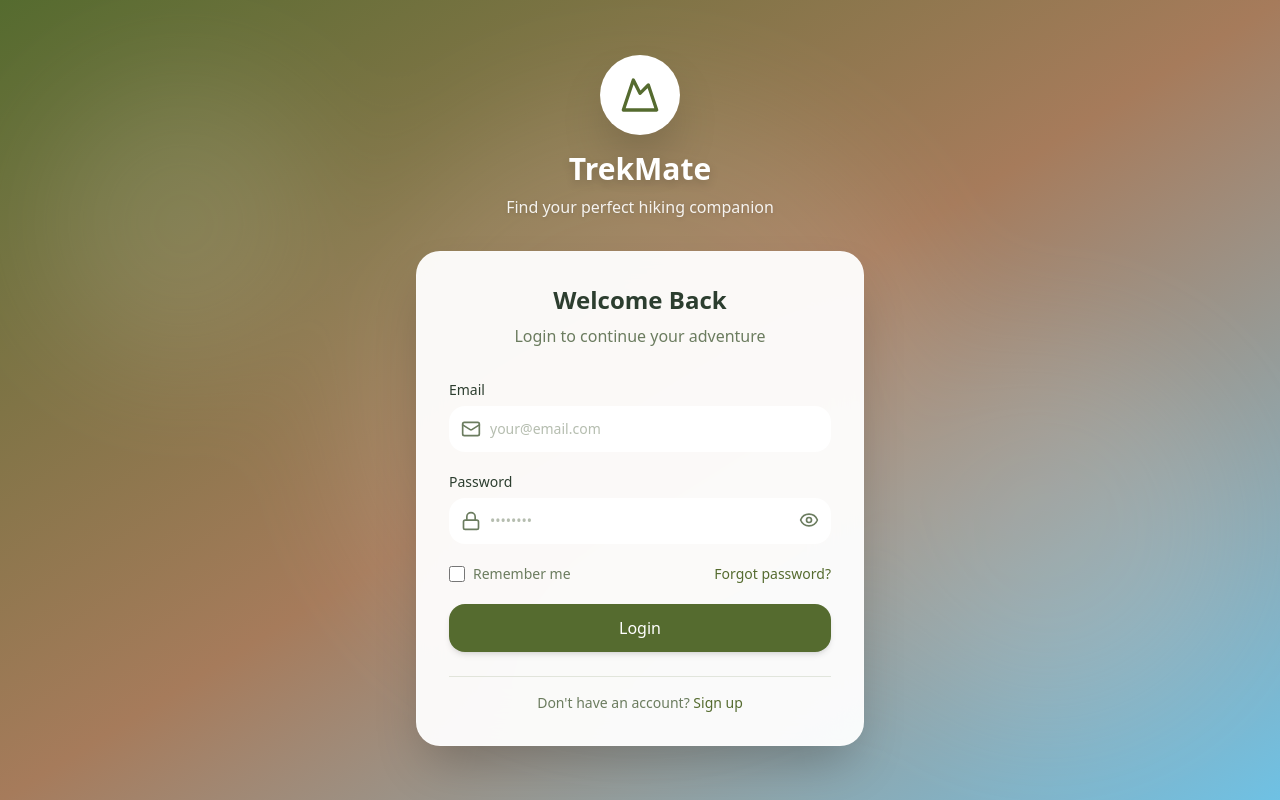
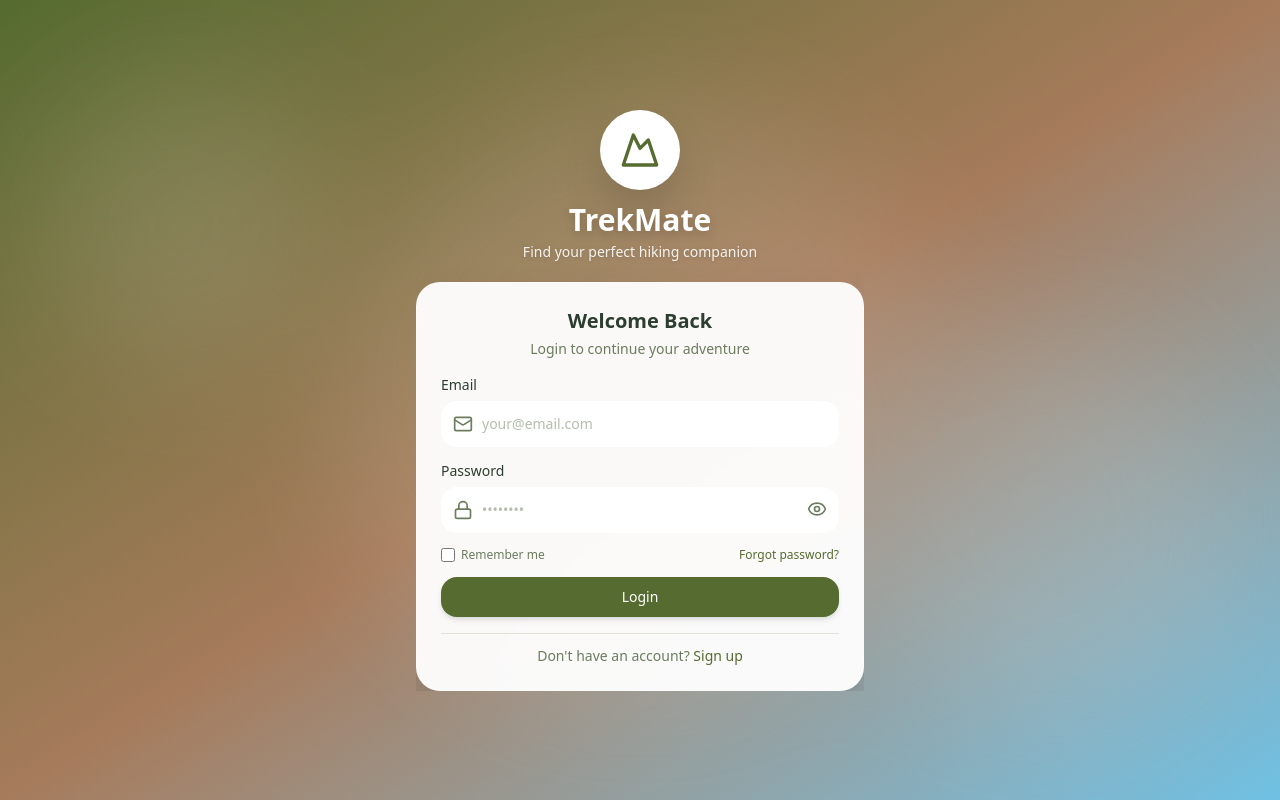
Before and after one commit to devendrasubedi/Web-Based-Companion-Finder-Using-Hybrid-Recommendation, a React (Vite) app in the folder client/: page /login in a window 1280 px wide. Built offline with nearby package versions, Linux system fonts and the light colour scheme; no server answers.

Commit message:
fixed styling issues in the login

```diff
--- a/client/src/pages/LoginPage.jsx
+++ b/client/src/pages/LoginPage.jsx
@@ -39,7 +39,7 @@ const LoginPage = () => {
 	};
 
 	return (
-		<div className="min-h-screen flex items-center justify-center p-4 bg-gradient-to-br from-primary via-secondary to-accent relative overflow-hidden">
+		<div className="h-screen flex items-center justify-center px-4 py-3 bg-gradient-to-br from-primary via-secondary to-accent relative overflow-hidden">
 			{/* Decorative Elements */}
 			<div className="absolute top-0 left-0 w-full h-full opacity-10 pointer-events-none">
 				<div className="absolute top-20 left-10 w-72 h-72 bg-white rounded-full blur-3xl" />
@@ -47,24 +47,24 @@ const LoginPage = () => {
 				<div className="absolute top-1/2 left-1/2 -translate-x-1/2 -translate-y-1/2 w-[600px] h-[600px] bg-white rounded-full blur-3xl" />
 			</div>
 
-			<div className="relative w-full max-w-md">
+			<div className="relative w-full max-w-md max-h-[95vh] overflow-y-auto">
 				{/* Logo and Title */}
-				<div className="text-center mb-8">
-					<div className="inline-flex items-center justify-center w-20 h-20 bg-white rounded-full mb-4 shadow-2xl">
-						<Mountain className="w-10 h-10 text-primary" />
+				<div className="text-center mb-4 sm:mb-5">
+					<div className="inline-flex items-center justify-center w-16 h-16 sm:w-20 sm:h-20 bg-white rounded-full mb-2 sm:mb-3 shadow-2xl">
+						<Mountain className="w-8 h-8 sm:w-10 sm:h-10 text-primary" />
 					</div>
-					<h1 className="text-white text-3xl font-bold mb-2 drop-shadow-lg">TrekMate</h1>
-					<p className="text-white/90 drop-shadow font-medium">Find your perfect hiking companion</p>
+					<h1 className="text-white text-2xl sm:text-3xl font-bold mb-1 drop-shadow-lg">TrekMate</h1>
+					<p className="text-white/90 drop-shadow font-medium text-sm">Find your perfect hiking companion</p>
 				</div>
 
 				{/* Login Card */}
-				<div className="bg-white/95 backdrop-blur-xl rounded-3xl shadow-2xl p-8 border border-white/20">
-					<div className="text-center mb-8">
-						<h2 className="text-2xl font-bold text-foreground mb-2">Welcome Back</h2>
-						<p className="text-muted-foreground">Login to continue your adventure</p>
+				<div className="bg-white/95 backdrop-blur-xl rounded-2xl sm:rounded-3xl shadow-2xl p-4 sm:p-6 border border-white/20">
+					<div className="text-center mb-3 sm:mb-4">
+						<h2 className="text-lg sm:text-xl font-bold text-foreground mb-0.5 sm:mb-1">Welcome Back</h2>
+						<p className="text-muted-foreground text-xs sm:text-sm">Login to continue your adventure</p>
 					</div>
 
-					<form onSubmit={handleSubmit} className="space-y-5">
+					<form onSubmit={handleSubmit} className="space-y-3 sm:space-y-3.5">
 						<Input
 							type="email"
 							id="login-email"
@@ -103,22 +103,22 @@ const LoginPage = () => {
 						</div>
 
 						{error && (
-							<div className="p-3 rounded-lg bg-red-50 text-red-500 text-sm font-medium border border-red-100">
+							<div className="p-2 sm:p-2.5 rounded-lg bg-red-50 text-red-500 text-xs font-medium border border-red-100">
 								{error}
 							</div>
 						)}
 
-						<div className="flex items-center justify-between text-sm">
-							<label className="flex items-center gap-2 cursor-pointer">
+						<div className="flex items-center justify-between text-xs gap-2">
+							<label className="flex items-center gap-1.5 cursor-pointer">
 								<input
 									type="checkbox"
-									className="w-4 h-4 rounded border-border text-primary focus:ring-primary"
+									className="w-3.5 h-3.5 rounded border-border text-primary focus:ring-primary"
 								/>
-								<span className="text-muted-foreground">Remember me</span>
+								<span className="text-muted-foreground whitespace-nowrap">Remember me</span>
 							</label>
 							<Link
 								to="/forgot-password"
-								className="text-primary hover:text-primary/80 transition-colors font-medium"
+								className="text-primary hover:text-primary/80 transition-colors font-medium whitespace-nowrap"
 							>
 								Forgot password?
 							</Link>
@@ -127,7 +127,7 @@ const LoginPage = () => {
 						<button
 							type="submit"
 							disabled={isLoading}
-							className="w-full bg-primary text-white py-3 px-4 rounded-xl hover:bg-primary/90 transition-all shadow-md hover:shadow-lg disabled:opacity-50 disabled:cursor-not-allowed flex items-center justify-center gap-2 font-medium"
+							className="w-full bg-primary text-white py-2 sm:py-2.5 px-4 rounded-xl hover:bg-primary/90 transition-all shadow-md hover:shadow-lg disabled:opacity-50 disabled:cursor-not-allowed flex items-center justify-center gap-2 font-medium text-sm"
 						>
 							{isLoading ? (
 								<>
@@ -139,8 +139,8 @@ const LoginPage = () => {
 							)}
 						</button>
 
-						<div className="text-center pt-4 border-t border-border mt-6">
-							<p className="text-muted-foreground text-sm">
+						<div className="text-center pt-2.5 sm:pt-3 border-t border-border mt-3 sm:mt-4">
+							<p className="text-muted-foreground text-xs sm:text-sm">
 								Don&apos;t have an account?{' '}
 								<Link
 									to="/signup"
```
